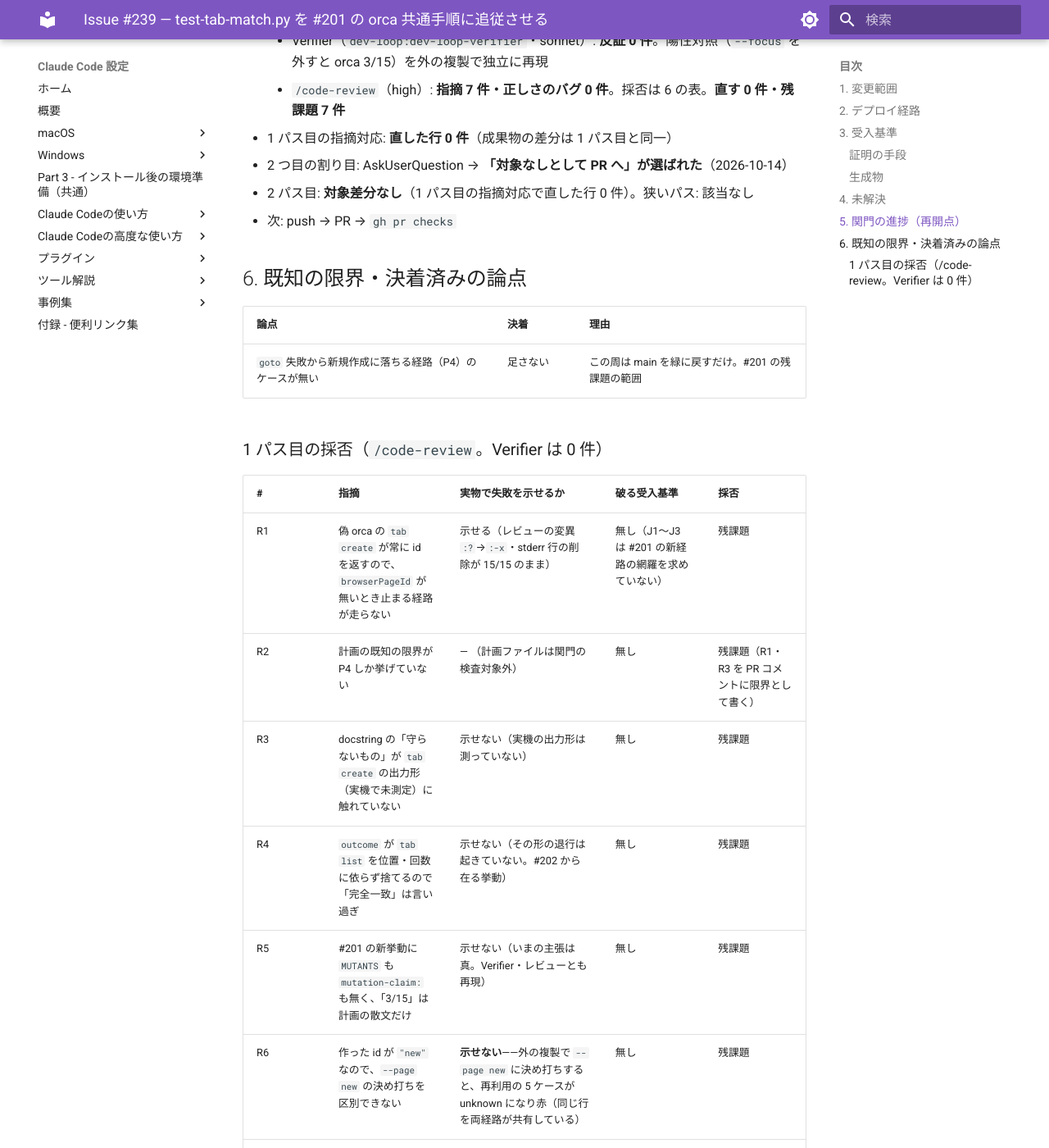
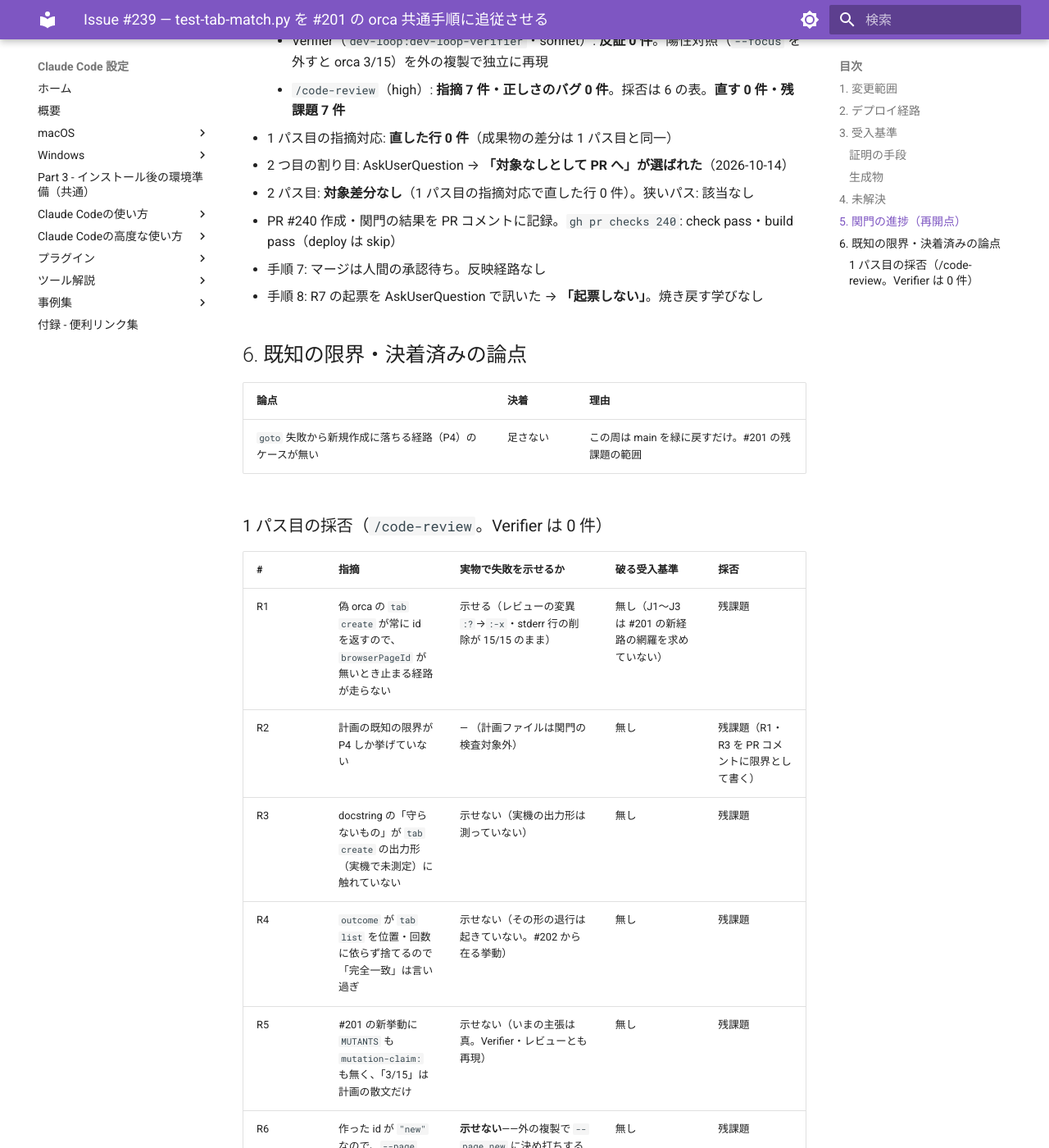
Before and after one commit to hdknr/claude-code-setup, an MkDocs documentation site: the page built from docs/plans/issue-239.md, in a window 1280 px wide and 1400 px high, scrolled down 2169 px. Shown: the whole window at 82% size. Built offline with MkDocs 1.6.1 and Material for MkDocs 9.7.7, drawn with Linux system fonts in a browser that asks for light colours; some of the changed text lies outside the part shown.

Commit message:
docs(plans): #239 の PR・CI・手順 8 を記録
Co-Authored-By: Claude Opus 5.5 <noreply@anthropic.com>

```diff
--- a/docs/plans/issue-239.md
+++ b/docs/plans/issue-239.md
@@ -64,7 +64,9 @@
 - 1 パス目の指摘対応: **直した行 0 件**（成果物の差分は 1 パス目と同一）
 - 2 つ目の割り目: AskUserQuestion → **「対象なしとして PR へ」が選ばれた**（2026-10-14）
 - 2 パス目: **対象差分なし**（1 パス目の指摘対応で直した行 0 件）。狭いパス: 該当なし
-- 次: push → PR → `gh pr checks`
+- PR #240 作成・関門の結果を PR コメントに記録。`gh pr checks 240`: check pass・build pass（deploy は skip）
+- 手順 7: マージは人間の承認待ち。反映経路なし
+- 手順 8: R7 の起票を AskUserQuestion で訊いた → **「起票しない」**。焼き戻す学びなし
 
 ## 6. 既知の限界・決着済みの論点
 
@@ -84,4 +86,4 @@
 | R6 | 作った id が `"new"` なので、`--page new` の決め打ちを区別できない | **示せない**——外の複製で `--page new` に決め打ちすると、再利用の 5 ケースが unknown になり赤（同じ行を両経路が共有している） | 無し | 残課題 |
 | R7 | #237 と #238 が単独では緑・合わせて赤になった原因への歯止めが無い | 示せる（run 38484185853） | 無し（この周の範囲外） | 残課題（起票候補。手順 8 で人間に訊く） |
 
-この周の起票: 0 件（#239 自体は main の赤への対処として人間の承認を得て起票）
+この周の起票: 0 件（R7 は人間の判断で起票しない。#239 自体は main の赤への対処として人間の承認を得て起票）
```
